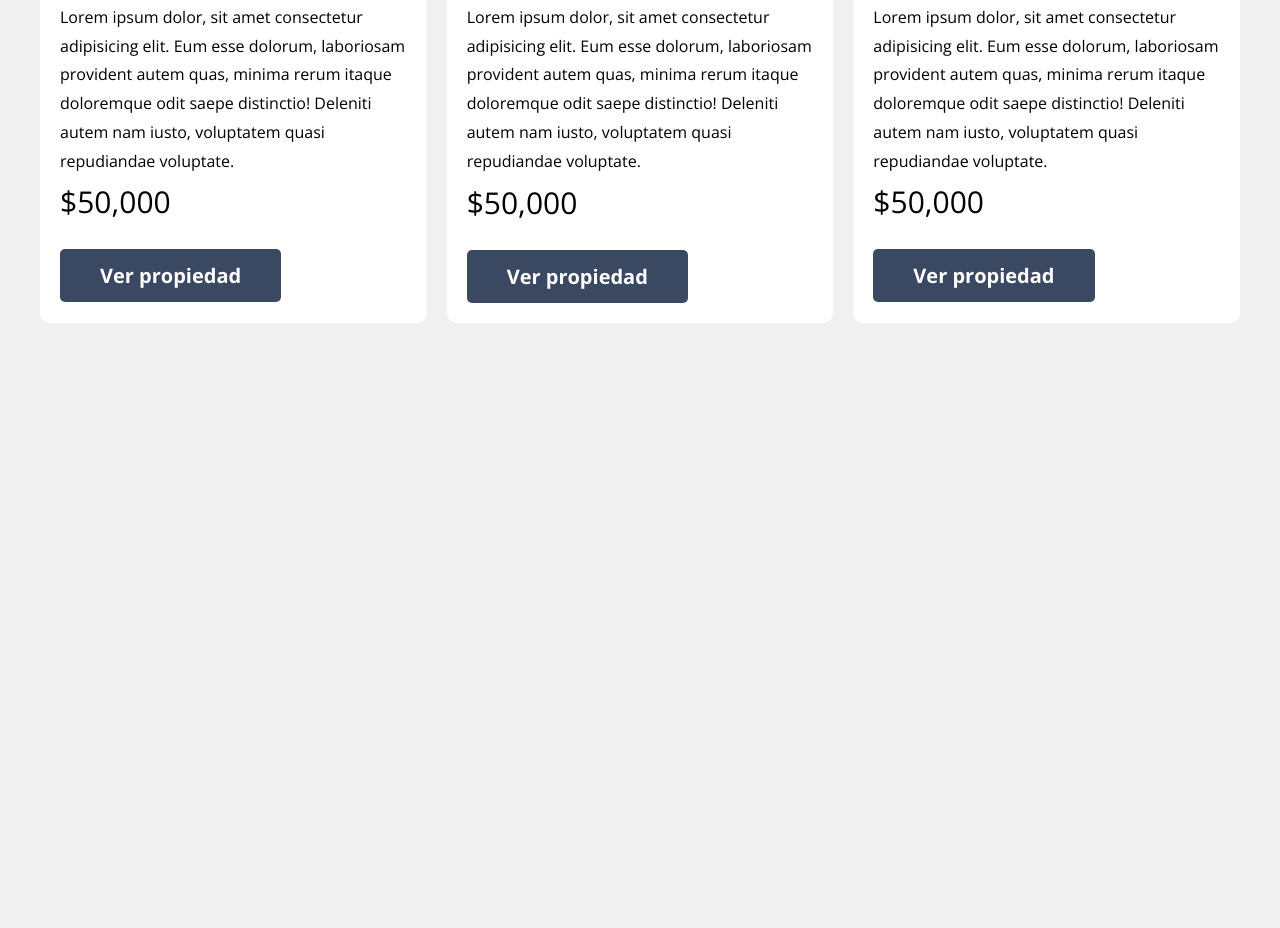
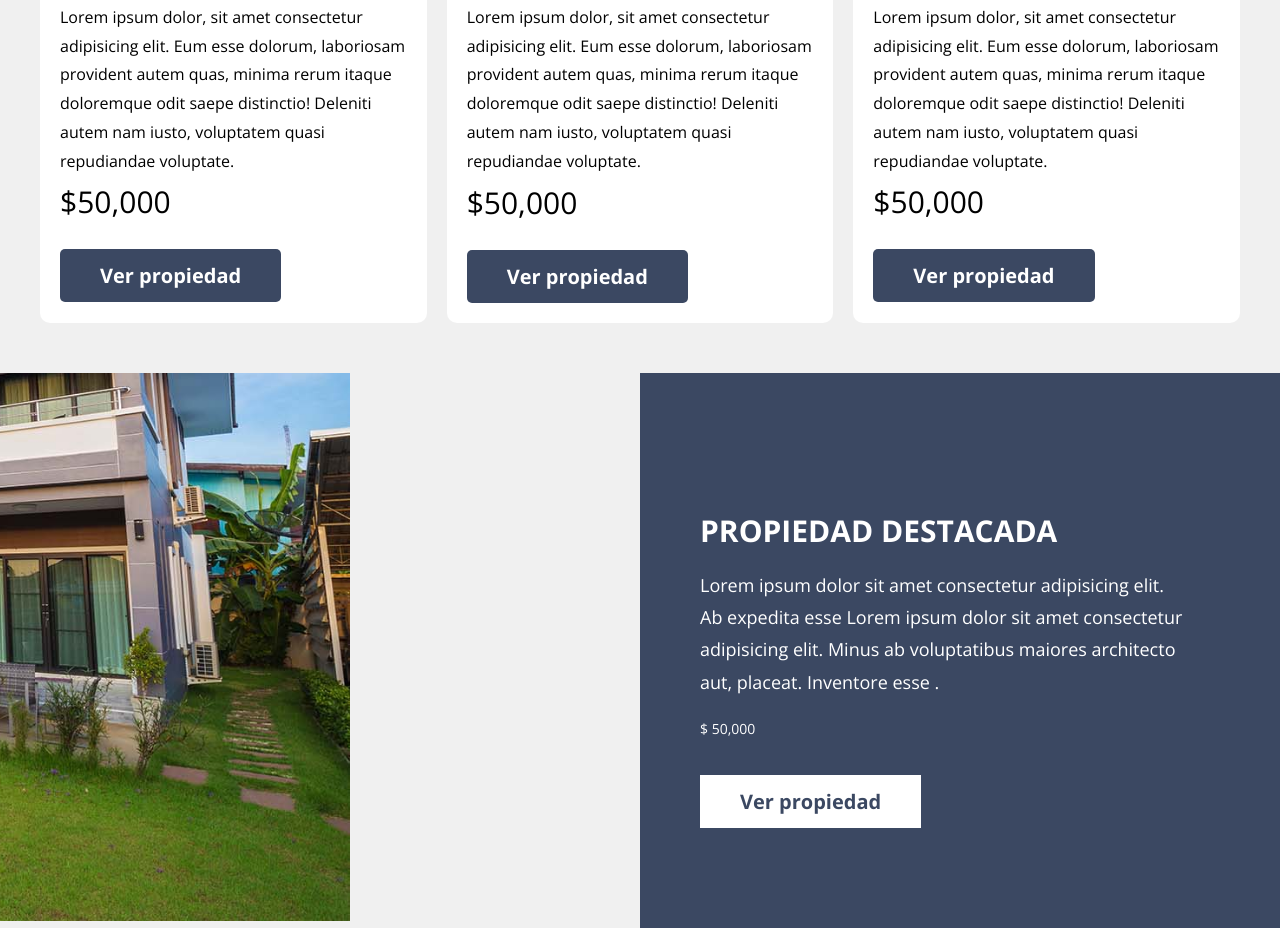
Before and after one commit to ElSantanax/RealState, a website: page index.html in a window 1280 px wide. Shown: the part 1710-2638 px from the top of the page. Before the commit the page ends 2033 px from the top, so only its background shows below. Drawn offline with nearby package versions, Linux system fonts and the light colour scheme; files that its build step writes are made by us from their sources; files whose address does not match are found by name.

Commit message:
Añadir sección de propiedad destacada en HTML y estilos SCSS correspondientes

```diff
--- a/index.html
+++ b/index.html
@@ -137,6 +137,19 @@
             </div> <!-- Propiedad -->
         </div>
     </main>
+
+    <section class="destacada">
+        <div class="destacada__grid contenedor">
+            <div class="destacada__contenido">
+                <h3 class="destacada__heading">Propiedad Destacada</h3>
+                <p class="destacada__texto">Lorem ipsum dolor sit amet consectetur adipisicing elit. Ab expedita esse Lorem ipsum dolor sit amet consectetur adipisicing elit. Minus ab voluptatibus maiores architecto aut,
+                    placeat. Inventore esse .</p>
+                <p class="destacada__precio">$ 50,000</p>
+                <a href="#" class="destacada__enlace">Ver propiedad</a>
+            </div>
+        </div>
+    </section>
+
 </body>
 
 </html>
--- /dev/null
+++ b/src/scss/ui/contenido/_destacada.scss
@@ -0,0 +1,56 @@
+@use 'base/mixins' as m;
+@use 'base/variables' as v;
+
+.destacada {
+    margin-top: 5rem;
+    background-image: linear-gradient(to bottom, transparent 0%, transparent 50%, v.$primario 50%, v.$primario 100%), url('/build/img/destacada.jpg');
+    background-size: 100%, cover;
+    background-position: center, -103rem -32rem;
+    background-repeat: no-repeat;
+
+    @include m.tablet {
+        background-image: linear-gradient(to right, transparent 0%, transparent 50%, v.$primario 50%, v.$primario 100%), url('/build/img/destacada.jpg');
+        background-position: center, -93rem -32rem;
+    }
+
+
+    &__grid {
+        display: grid;
+        grid-template-rows: repeat(2, 1fr);
+
+        @include m.tablet {
+            grid-template-rows: unset;
+            @include m.grid(2, 2rem);
+        }
+    }
+
+    &__contenido {
+        padding: 5rem;
+        grid-row: 2 / 3;
+
+        @include m.tablet {
+            padding: 10rem 5rem;
+            grid-column: 2 / 3;
+        }
+    }
+
+    &__heading {
+        color: v.$blanco;
+        text-transform: uppercase;
+    }
+
+    &__texto {
+        color: v.$blanco;
+        font-size: 1.8rem;
+
+    }
+
+    &__precio {
+        color: v.$blanco;
+        font-size: 1.4rem;
+    }
+
+    &__enlace {
+        @include m.boton(v.$blanco, v.$primario)
+    }
+}
--- a/src/scss/ui/contenido/_index.scss
+++ b/src/scss/ui/contenido/_index.scss
@@ -1 +1,2 @@
 @forward 'propiedades';
+@forward 'destacada';
```
